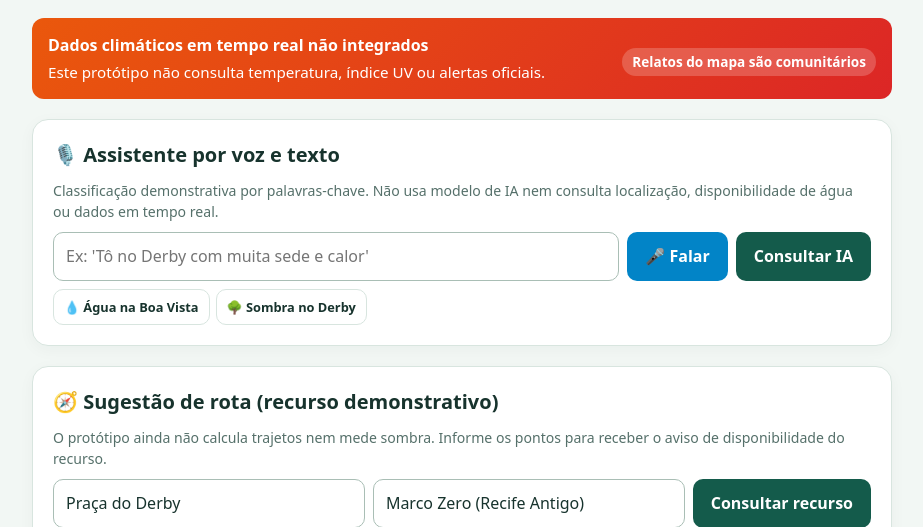
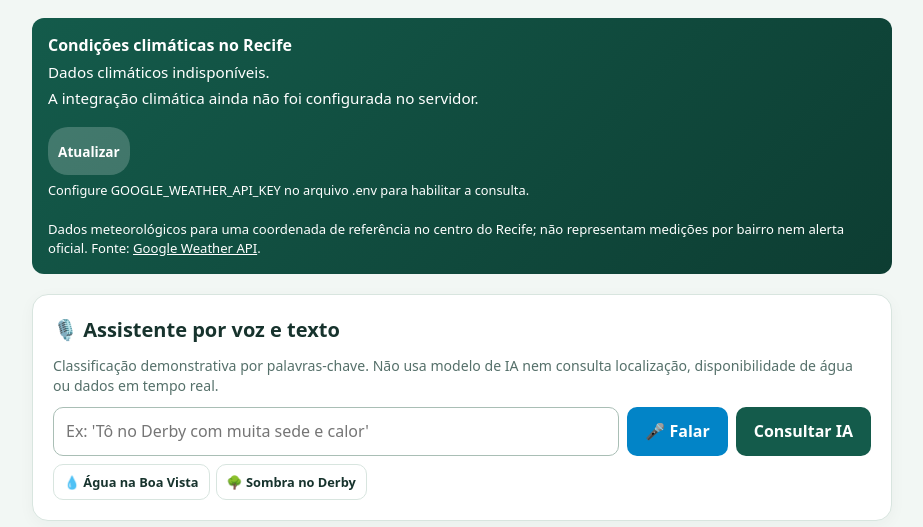
Before and after one commit to quintelav/Sombrinha, a Flask app: page / in a window 1280 px wide. Shown: the part 183-710 px from the top of the page, without its empty margins (178-1101 px from the left). Run offline with Flask 3, Linux system fonts and the light colour scheme; data that the repository does not hold is empty; some libraries are stand-ins or nearby versions.

Commit message:
Integrate Google Weather API for Recife conditions

```diff
--- a/app.py
+++ b/app.py
@@ -4,15 +4,20 @@ import os
 import socket
 
 from flask import Flask
+from dotenv import load_dotenv
 
 from controllers.adoption_controller import adoptions_blueprint
 from controllers.ai_controller import ai_blueprint
+from controllers.climate_controller import climate_blueprint
 from controllers.health_controller import health_blueprint
 from controllers.recycle_controller import recycle_blueprint
 from controllers.report_controller import reports_blueprint
 from controllers.shade_controller import shade_blueprint
 from models.adoption_model import AdoptionModel
 from models.report_model import ReportModel
+
+
+load_dotenv()
 
 
 HOST = "0.0.0.0"
@@ -32,6 +37,7 @@ def create_app() -> Flask:
         reports_blueprint,
         adoptions_blueprint,
         health_blueprint,
+        climate_blueprint,
         shade_blueprint,
         recycle_blueprint,
         ai_blueprint,
--- /dev/null
+++ b/controllers/climate_controller.py
@@ -0,0 +1,27 @@
+"""HTTP endpoint for current weather conditions in Recife."""
+
+from flask import Blueprint, jsonify
+
+from models.weather_model import (
+    WeatherNotConfiguredError,
+    WeatherProviderError,
+    get_current_conditions,
+)
+
+
+climate_blueprint = Blueprint("climate", __name__)
+
+
+@climate_blueprint.get("/api/climate/current")
+def current_conditions():
+    try:
+        conditions = get_current_conditions()
+    except WeatherNotConfiguredError:
+        return jsonify({
+            "status": "unconfigured",
+            "error": "A integração climática ainda não foi configurada no servidor.",
+        }), 503
+    except WeatherProviderError as error:
+        return jsonify({"status": "unavailable", "error": str(error)}), 502
+
+    return jsonify({"status": "ok", "data": conditions})
--- /dev/null
+++ b/models/weather_model.py
@@ -0,0 +1,119 @@
+"""Google Weather API adapter for Recife current conditions."""
+
+import json
+import os
+import threading
+import time
+from typing import Any
+from urllib.error import HTTPError, URLError
+from urllib.parse import urlencode
+from urllib.request import Request, urlopen
+
+
+WEATHER_ENDPOINT = "https://weather.googleapis.com/v1/currentConditions:lookup"
+RECIFE_COORDINATES = {"latitude": -8.0476, "longitude": -34.8770}
+CACHE_TTL_SECONDS = 600
+REQUEST_TIMEOUT_SECONDS = 8
+
+_cache_lock = threading.Lock()
+_cached_conditions: dict[str, Any] | None = None
+_cached_at = 0.0
+
+
+def _expire_cache() -> None:
+    """Delete the temporary API response after the configured cache period."""
+    global _cached_conditions, _cached_at
+    with _cache_lock:
+        if _cached_conditions and time.monotonic() - _cached_at >= CACHE_TTL_SECONDS:
+            _cached_conditions = None
+            _cached_at = 0.0
+
+
+class WeatherNotConfiguredError(Exception):
+    """Raised when the server does not have a Google Weather API key."""
+
+
+class WeatherProviderError(Exception):
+    """Raised when Google Weather API cannot return current conditions."""
+
+
+def _temperature_value(payload: dict[str, Any]) -> float | None:
+    value = payload.get("degrees")
+    return float(value) if isinstance(value, (int, float)) else None
+
+
+def _normalize_response(payload: dict[str, Any]) -> dict[str, Any]:
+    condition = payload.get("weatherCondition") or {}
+    description = condition.get("description") or {}
+    precipitation = payload.get("precipitation") or {}
+    probability = precipitation.get("probability") or {}
+
+    return {
+        "location": "Recife, PE (referência no centro da cidade)",
+        "latitude": RECIFE_COORDINATES["latitude"],
+        "longitude": RECIFE_COORDINATES["longitude"],
+        "temperature_c": _temperature_value(payload.get("temperature") or {}),
+        "feels_like_c": _temperature_value(payload.get("feelsLikeTemperature") or {}),
+        "heat_index_c": _temperature_value(payload.get("heatIndex") or {}),
+        "condition": description.get("text"),
+        "relative_humidity_percent": payload.get("relativeHumidity"),
+        "uv_index": payload.get("uvIndex"),
+        "precipitation_probability_percent": probability.get("percent"),
+        "observed_at": payload.get("currentTime"),
+        "time_zone": (payload.get("timeZone") or {}).get("id"),
+        "source": "Google Weather API",
+        "note": (
+            "Condição meteorológica para uma coordenada de referência; não representa "
+            "medição de temperatura de cada bairro ou ilha de calor urbana."
+        ),
+    }
+
+
+def get_current_conditions() -> dict[str, Any]:
+    """Fetch Recife current conditions, caching successful responses briefly."""
+    global _cached_conditions, _cached_at
+
+    api_key = os.environ.get("GOOGLE_WEATHER_API_KEY", "").strip()
+    if not api_key:
+        raise WeatherNotConfiguredError
+
+    now = time.monotonic()
+    with _cache_lock:
+        if _cached_conditions and now - _cached_at < CACHE_TTL_SECONDS:
+            return dict(_cached_conditions)
+
+    params = {
+        "key": api_key,
+        "location.latitude": RECIFE_COORDINATES["latitude"],
+        "location.longitude": RECIFE_COORDINATES["longitude"],
+        "languageCode": "pt-BR",
+        "unitsSystem": "METRIC",
+    }
+    request = Request(
+        f"{WEATHER_ENDPOINT}?{urlencode(params)}",
+        headers={"Accept": "application/json", "User-Agent": "Sombrinha/1.0"},
+    )
+
+    try:
+        with urlopen(request, timeout=REQUEST_TIMEOUT_SECONDS) as response:
+            provider_payload = json.loads(response.read().decode("utf-8"))
+    except HTTPError as error:
+        if error.code == 429:
+            raise WeatherProviderError("A cota da API climática foi atingida.") from None
+        raise WeatherProviderError(
+            f"A API climática respondeu com HTTP {error.code}. Verifique a chave e a configuração no Google Cloud."
+        ) from None
+    except (URLError, TimeoutError, OSError, UnicodeDecodeError, json.JSONDecodeError):
+        raise WeatherProviderError("Não foi possível consultar a API climática agora.") from None
+
+    if not isinstance(provider_payload, dict):
+        raise WeatherProviderError("A API climática retornou uma resposta inválida.")
+
+    conditions = _normalize_response(provider_payload)
+    with _cache_lock:
+        _cached_conditions = conditions
+        _cached_at = time.monotonic()
+        expiry = threading.Timer(CACHE_TTL_SECONDS, _expire_cache)
+        expiry.daemon = True
+        expiry.start()
+    return dict(conditions)
--- a/render.yaml
+++ b/render.yaml
@@ -11,6 +11,8 @@ services:
         fromDatabase:
           name: sombrinha-db
           property: connectionString
+      - key: GOOGLE_WEATHER_API_KEY
+        sync: false
 
 databases:
   - name: sombrinha-db
--- a/requirements.txt
+++ b/requirements.txt
@@ -1,3 +1,4 @@
 Flask>=3.0,<4
 psycopg[binary]>=3.2,<4
 gunicorn>=22,<24
+python-dotenv>=1.0,<2
--- a/views/templates/index.html
+++ b/views/templates/index.html
@@ -124,9 +124,9 @@
       outline-offset: 2px;
     }
 
-    /* Alerta de Calor */
+    /* Condições meteorológicas */
     .climate-alert {
-      background: linear-gradient(135deg, #ea580c, #dc2626);
+      background: linear-gradient(135deg, #145b4b, #0d3d32);
       color: white;
       border-radius: 12px;
       padding: 16px;
@@ -254,17 +254,18 @@
   </header>
 
   <main class="wrap">
-    <!-- Placeholder until an official climate data source is integrated -->
-    <div class="climate-alert" role="region" aria-label="Limites dos dados climáticos">
+    <!-- Clima atual retornado pelo backend; não confundir com alerta oficial -->
+    <div class="climate-alert" role="region" aria-label="Condições climáticas atuais">
       <div>
-        <strong>Dados climáticos em tempo real não integrados</strong>
-        <div style="font-size: 0.95rem; margin-top: 4px;">
-          Este protótipo não consulta temperatura, índice UV ou alertas oficiais.
-        </div>
+        <strong id="climate-title">Condições climáticas no Recife</strong>
+        <div id="climate-values" role="status" aria-live="polite" style="font-size: 0.95rem; margin-top: 4px;">Consultando dados climáticos…</div>
+        <div id="climate-condition" aria-live="polite" style="font-size: 0.95rem; margin-top: 4px;"></div>
       </div>
       <div>
-        <span class="badge">Relatos do mapa são comunitários</span>
+        <button id="climate-refresh" type="button" class="badge">Atualizar</button>
+        <div id="climate-updated" style="font-size: 0.8rem; margin-top: 6px;"></div>
       </div>
+      <p id="climate-note" style="flex-basis:100%;font-size:.82rem;margin:8px 0 0;">Dados meteorológicos para uma coordenada de referência no centro do Recife; não representam medições por bairro nem alerta oficial. Fonte: <a href="https://developers.google.com/maps/documentation/weather" target="_blank" rel="noopener noreferrer" style="color:inherit;">Google Weather API</a>.</p>
     </div>
 
     <!-- 1. Assistente por Voz e Texto Acessível -->
@@ -452,6 +453,7 @@
     // Leaflet e Controles de Mapa
     const form = document.querySelector('#report-form');
     const statusEl = document.querySelector('#status');
+    const climateRefreshButton = document.querySelector('#climate-refresh');
     const latitudeInput = document.querySelector('#latitude');
     const longitudeInput = document.querySelector('#longitude');
     const selectedCoords = document.querySelector('#selected-coords');
@@ -460,6 +462,43 @@
     const adoptionLat = document.querySelector('#adoption-latitude');
     const adoptionLon = document.querySelector('#adoption-longitude');
     const adoptionCoords = document.querySelector('#adoption-coords');
+
+    function formatClimateValue(value, suffix = '') {
+      if (value === null || value === undefined || !Number.isFinite(Number(value))) return 'indisponível';
+      const number = Number(value);
+      return `${Number.isInteger(number) ? number : number.toFixed(1).replace('.', ',')}${suffix}`;
+    }
+
+    async function loadCurrentWeather() {
+      const values = document.querySelector('#climate-values');
+      const condition = document.querySelector('#climate-condition');
+      const updated = document.querySelector('#climate-updated');
+      climateRefreshButton.disabled = true;
+      values.textContent = 'Consultando Google Weather API…';
+      try {
+        const response = await fetch('/api/climate/current', {cache: 'no-store'});
+        const result = await response.json();
+        if (!response.ok || result.status !== 'ok') {
+          throw new Error(result.error || 'Os dados climáticos estão indisponíveis.');
+        }
+        const data = result.data;
+        values.textContent = `Temperatura ${formatClimateValue(data.temperature_c, ' °C')} · Sensação ${formatClimateValue(data.feels_like_c, ' °C')} · Índice de calor ${formatClimateValue(data.heat_index_c, ' °C')} · UV ${formatClimateValue(data.uv_index)} · Umidade ${formatClimateValue(data.relative_humidity_percent, '%')}`;
+        condition.textContent = `${data.condition || 'Condição não informada'}${data.precipitation_probability_percent == null ? '' : ` · Chance de precipitação ${formatClimateValue(data.precipitation_probability_percent, '%')}`}`;
+        const observedAt = data.observed_at ? new Date(data.observed_at) : null;
+        updated.textContent = observedAt && !Number.isNaN(observedAt.getTime())
+          ? `Atualização: ${observedAt.toLocaleString('pt-BR', {timeZone: data.time_zone || 'America/Recife'})}`
+          : 'Horário de atualização não informado';
+        document.querySelector('#climate-note').textContent = data.note;
+      } catch (error) {
+        values.textContent = 'Dados climáticos indisponíveis.';
+        condition.textContent = error.message;
+        updated.textContent = 'Configure GOOGLE_WEATHER_API_KEY no arquivo .env para habilitar a consulta.';
+      } finally {
+        climateRefreshButton.disabled = false;
+      }
+    }
+
+    climateRefreshButton.addEventListener('click', loadCurrentWeather);
 
     const map = L.map('map').setView([-8.0583, -34.8819], 13);
     L.tileLayer('https://tile.openstreetmap.org/{z}/{x}/{y}.png', {
@@ -694,6 +733,7 @@
     }
 
     refresh().catch(() => { statusEl.textContent = 'Não foi possível carregar os relatos.'; });
+    loadCurrentWeather();
     carregarPontosDeReferencia();
   </script>
 </body>
```
Also changed, not shown: README.md, 1 other file.
